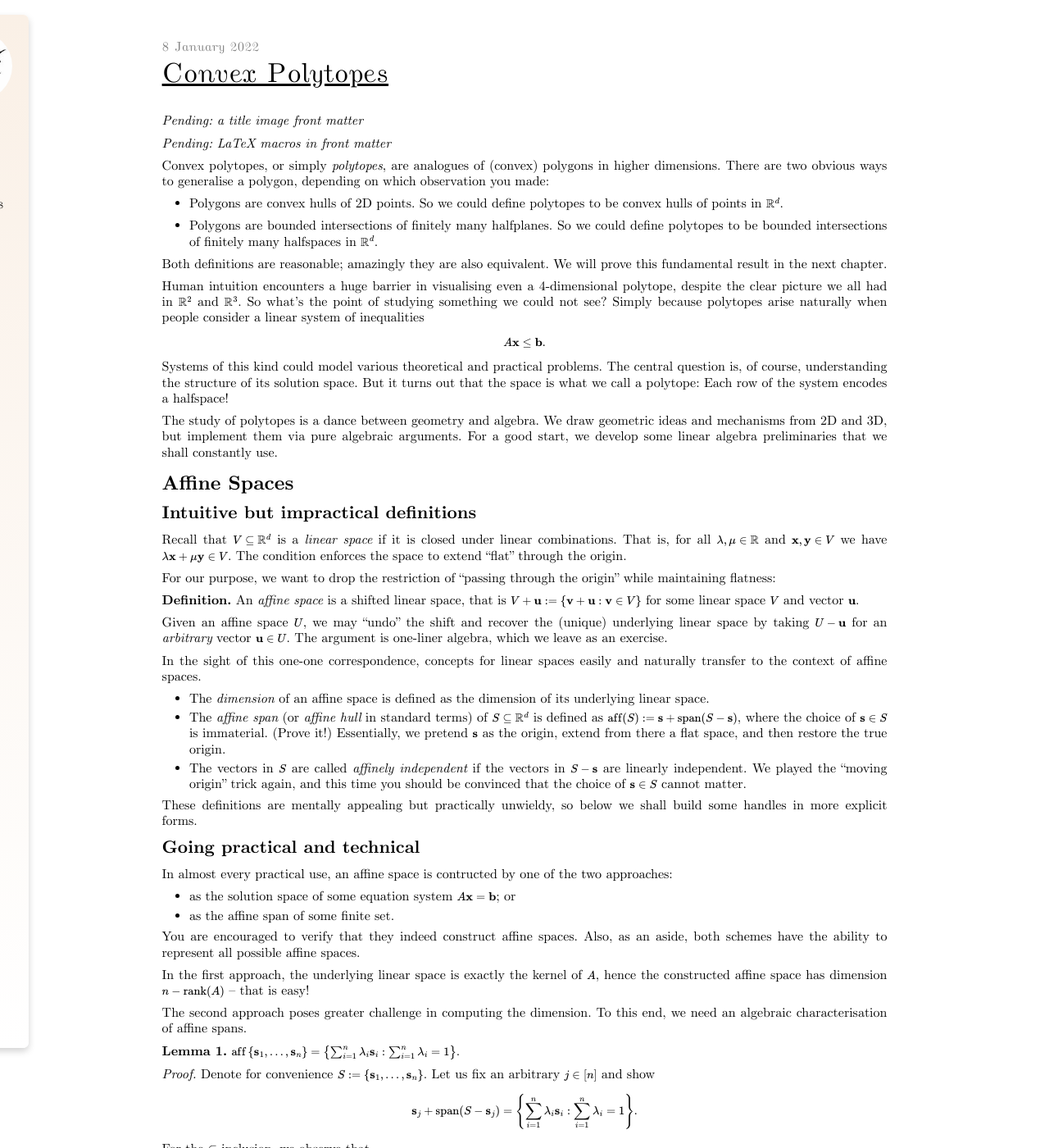
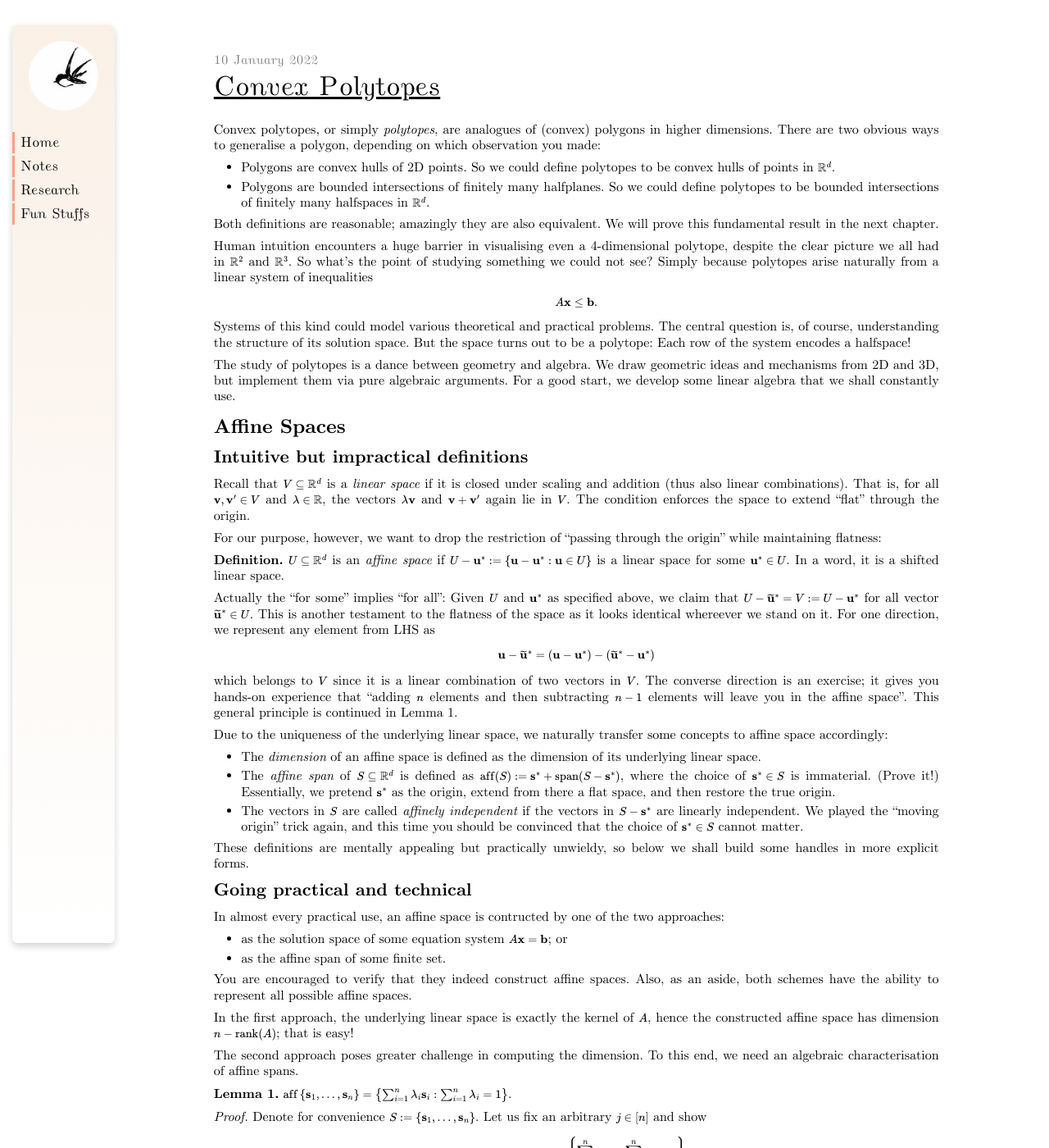
Before and after one commit to YanhengWang/yanhengwang.github.io, a Jekyll site: the page built from notes/geometry/3-1.md, in a window 1280 px wide and 1400 px high. Shown: the whole window at 82% size. Built offline with Jekyll 4.4.1, drawn with Linux system fonts in a browser that asks for light colours; some of the changed text lies outside the part shown.

Commit message:
adjust polytope-1

```diff
--- a/_layouts/home.html
+++ b/_layouts/home.html
@@ -1,12 +1,10 @@
 ---
 layout: root
 ---
-<html>
 <head>
     <title>{{ site.title }}</title>
 </head>
 <body>
-        <div class="vspace"></div>
     <p class="title">{{ site.title }}</p>
     <div class="vspace"></div>
 
@@ -21,4 +19,3 @@ layout: root
 
     {{ content }}
 </body>
-</html>
--- a/_layouts/page.html
+++ b/_layouts/page.html
@@ -1,17 +1,24 @@
 ---
 layout: root
 ---
-<html>
 <head>
     <title>{{ page.title }}</title>
 </head>
 <body>
-        <div class="vspace"></div>
     {% if page.date %}
     <p class="info">{{ page.date }}</p>
     {% endif %}
+
     <p class="title"><u>{{ page.title }}</u></p>
+
     <div class="vspace"></div>
+
+    {% if page.preamble %}
+    <div style="display:none;">
+        <!-- The LaTeX preamble -->
+        $$ {{ page.preamble }} $$
+    </div>
+    {% endif %}
+
     {{ content }}
 </body>
-</html>
--- a/_layouts/root.html
+++ b/_layouts/root.html
@@ -11,8 +11,8 @@
     <script defer src="https://cdn.jsdelivr.net/npm/mathjax@3/es5/tex-chtml.js"></script>
 </head>
 <body>
-    <div id="sidebar">
-        <div onclick="toggle_sidebar()" style="text-align:center; margin:15pt 0pt">
+    <div id="sidebar" onclick="toggle_sidebar()">
+        <div style="text-align:center; margin:15pt 0pt">
             <img src="/assets/icon.jpeg" alt="avatar"
             style="width:85px; height:85px; border-radius:50%">
         </div>
--- a/assets/config.js
+++ b/assets/config.js
@@ -25,10 +25,10 @@ window.MathJax = {
 var expanded = true;
 function toggle_sidebar(){
     if(expanded){
-        document.getElementById("sidebar").style.left = "-100px";
+        document.getElementById("sidebar").style.left = "-95px";
         document.getElementById("paper").style.marginLeft = "15%";
     }else{
-        document.getElementById("sidebar").style.left = "5px";
+        document.getElementById("sidebar").style.left = "15px";
         document.getElementById("paper").style.marginLeft = "20%";
     }
     expanded = !expanded;
--- a/assets/root.css
+++ b/assets/root.css
@@ -29,7 +29,8 @@
     text-align: justify;
     text-justify: inter-word;
     line-height: 120%;
-    margin-left: 15%;  /*temporarily!! should be 20%*/
+    margin-left: 20%;
+    padding-top: 32pt;
     width: 70%;
     transition: margin-left 0.5s;
 }
@@ -38,11 +39,11 @@
     font-family: ModernUpright, Georgia;
     font-size: 13pt;
     text-align: left;
+    position: fixed;
+    left: 15px;
+    top: 30px;
     width: 125px;
-    height: 90%;
-    position: fixed;
-    left: -100px;  /*temporarily!! should be 5px*/
-    margin: 10px 10px;
+    height: 80%;
     background-image: linear-gradient(linen, white);
     border-radius: 5pt;
     box-shadow: 0 4px 8px 0 lightgray;
@@ -65,7 +66,7 @@
 }
 
 .vspace {
-    padding-top: 20pt;
+    height: 16pt;
 }
 
 /* --- Styles for text constructions --- */
--- a/notes/geometry/3-1.md
+++ b/notes/geometry/3-1.md
@@ -1,51 +1,51 @@
 ---
 layout: page
-date: 8 January 2022
+date: 10 January 2022
 title: Convex Polytopes
+preamble: |-
+    \newcommand{\span}{\operatorname{span}}
+    \newcommand{\aff}{\operatorname{aff}}
+    \newcommand{\conv}{\operatorname{conv}}
+    \renewcommand{\vec}[1]{\mathbf{#1}}
 ---
-
-*Pending: a title image front matter*
-
-*Pending: LaTeX macros in front matter*
-$$\newcommand{\span}{\operatorname{span}}
-\newcommand{\aff}{\operatorname{aff}}
-\newcommand{\conv}{\operatorname{conv}}
-\renewcommand{\vec}[1]{\mathbf{#1}}$$
 
 Convex polytopes, or simply *polytopes*, are analogues of (convex) polygons in higher dimensions. There are two obvious ways to generalise a polygon, depending on which observation you made:
 
 - Polygons are convex hulls of 2D points. So we could define polytopes to be convex hulls of points in $$\Real^d$$.
-
 - Polygons are bounded intersections of finitely many halfplanes. So we could define polytopes to be bounded intersections of finitely many halfspaces in $$\Real^d$$.
 
 Both definitions are reasonable; amazingly they are also equivalent. We will prove this fundamental result in the next chapter.
 
-Human intuition encounters a huge barrier in visualising even a 4-dimensional polytope, despite the clear picture we all had in $$\Real^2$$ and $$\Real^3$$. So what's the point of studying something we could not see? Simply because polytopes arise naturally when people consider a linear system of inequalities
+Human intuition encounters a huge barrier in visualising even a 4-dimensional polytope, despite the clear picture we all had in $$\Real^2$$ and $$\Real^3$$. So what's the point of studying something we could not see? Simply because polytopes arise naturally from a linear system of inequalities
 
 $$ A \vec{x} \leq \vec{b}. $$
 
-Systems of this kind could model various theoretical and practical problems. The central question is, of course, understanding the structure of its solution space. But it turns out that the space is what we call a polytope: Each row of the system encodes a halfspace!
+Systems of this kind could model various theoretical and practical problems. The central question is, of course, understanding the structure of its solution space. But the space turns out to be a polytope: Each row of the system encodes a halfspace!
 
-The study of polytopes is a dance between geometry and algebra. We draw geometric ideas and mechanisms from 2D and 3D, but implement them via pure algebraic arguments. For a good start, we develop some linear algebra preliminaries that we shall constantly use.
+The study of polytopes is a dance between geometry and algebra. We draw geometric ideas and mechanisms from 2D and 3D, but implement them via pure algebraic arguments. For a good start, we develop some linear algebra that we shall constantly use.
 
 # Affine Spaces
 
 ## Intuitive but impractical definitions
 
-Recall that $$V \subseteq \Real^d$$ is a *linear space* if it is closed under linear combinations. That is, for all $$\lambda, \mu \in \Real$$ and $$\vec{x}, \vec{y} \in V$$ we have $$\lambda \vec{x} + \mu \vec{y} \in V$$. The condition enforces the space to extend "flat" through the origin.
+Recall that $$V \subseteq \Real^d$$ is a *linear space* if it is closed under scaling and addition (thus also linear combinations). That is, for all $$\vec{v}, \vec{v}' \in V$$ and $$\lambda\in \Real$$, the vectors $$\lambda \vec{v}$$ and $$\vec{v} + \vec{v}'$$ again lie in $$V$$. The condition enforces the space to extend "flat" through the origin.
 
-For our purpose, we want to drop the restriction of "passing through the origin" while maintaining flatness:
+For our purpose, however, we want to drop the restriction of "passing through the origin" while maintaining flatness:
 
 **Definition.**
-An *affine space* is a shifted linear space, that is $$V + \vec{u} := \set{ \vec{v}+\vec{u} : \vec{v} \in V}$$ for some linear space $$V$$ and vector $$\vec{u}$$.
+$$U \subseteq \Real^d$$ is an *affine space* if $$U - \vec{u}^* := \set{ \vec{u}-\vec{u}^* : \vec{u} \in U}$$ is a linear space for some $$\vec{u}^* \in U$$. In a word, it is a shifted linear space.
 
-Given an affine space $$U$$, we may "undo" the shift and recover the (unique) underlying linear space by taking $$U - \vec{u}$$ for an *arbitrary* vector $$\vec{u} \in U$$. The argument is one-liner algebra, which we leave as an exercise.
+Actually the "for some" implies "for all": Given $$U$$ and $$\vec{u}^*$$ as specified above, we claim that $$U - \widetilde{\vec{u}}^* = V := U - \vec{u}^*$$ for all vector $$\widetilde{\vec{u}}^* \in U$$. This is another testament to the flatness of the space as it looks identical whereever we stand on it. For one direction, we represent any element from LHS as
 
-In the sight of this one-one correspondence, concepts for linear spaces easily and naturally transfer to the context of affine spaces.
+$$ \vec{u} - \widetilde{\vec{u}}^* = (\vec{u}-\vec{u}^*) - (\widetilde{\vec{u}}^*-\vec{u}^*) $$
+
+which belongs to $$V$$ since it is a linear combination of two vectors in $$V$$. The converse direction is an exercise; it gives you hands-on experience that "adding $$n$$ elements and then subtracting $$n-1$$ elements will leave you in the affine space". This general principle is continued in Lemma 1.
+
+Due to the uniqueness of the underlying linear space, we naturally transfer some concepts to affine space accordingly:
 
 - The *dimension* of an affine space is defined as the dimension of its underlying linear space.
-- The *affine span* (or *affine hull* in standard terms) of $$S \subseteq \Real^d$$ is defined as $$\aff(S) := \vec{s} + \span (S - \vec{s})$$, where the choice of $$\vec{s} \in S$$ is immaterial. (Prove it!) Essentially, we pretend $$\vec{s}$$ as the origin, extend from there a flat space, and then restore the true origin.
-- The vectors in $$S$$ are called *affinely independent* if the vectors in $$S - \vec{s}$$ are linearly independent. We played the "moving origin" trick again, and this time you should be convinced that the choice of $$\vec{s} \in S$$ cannot matter.
+- The *affine span* of $$S \subseteq \Real^d$$ is defined as $$\aff(S) := \vec{s}^* + \span (S - \vec{s}^*)$$, where the choice of $$\vec{s}^* \in S$$ is immaterial. (Prove it!) Essentially, we pretend $$\vec{s}^*$$ as the origin, extend from there a flat space, and then restore the true origin.
+- The vectors in $$S$$ are called *affinely independent* if the vectors in $$S - \vec{s}^*$$ are linearly independent. We played the "moving origin" trick again, and this time you should be convinced that the choice of $$\vec{s}^* \in S$$ cannot matter.
 
 These definitions are mentally appealing but practically unwieldy, so below we shall build some handles in more explicit forms.
 
@@ -58,7 +58,7 @@ In almost every practical use, an affine space is contructed by one of the two a
 
 You are encouraged to verify that they indeed construct affine spaces. Also, as an aside, both schemes have the ability to represent all possible affine spaces.
 
-In the first approach, the underlying linear space is exactly the kernel of $$A$$, hence the constructed affine space has dimension $$n-\rank(A)$$ -- that is easy!
+In the first approach, the underlying linear space is exactly the kernel of $$A$$, hence the constructed affine space has dimension $$n-\rank(A)$$; that is easy!
 
 The second approach poses greater challenge in computing the dimension. To this end, we need an algebraic characterisation of affine spans.
 
```
Also changed, not shown: other parts of notes/geometry/3-1.md (+1 -1 lines). Lines whose indentation alone changed are shown as unchanged.
